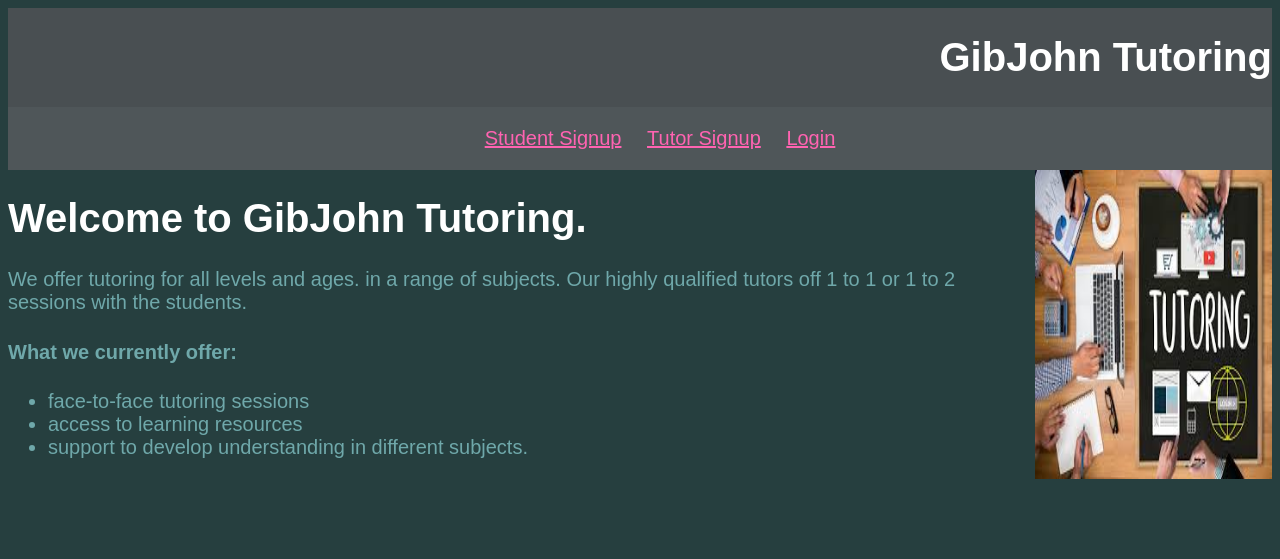
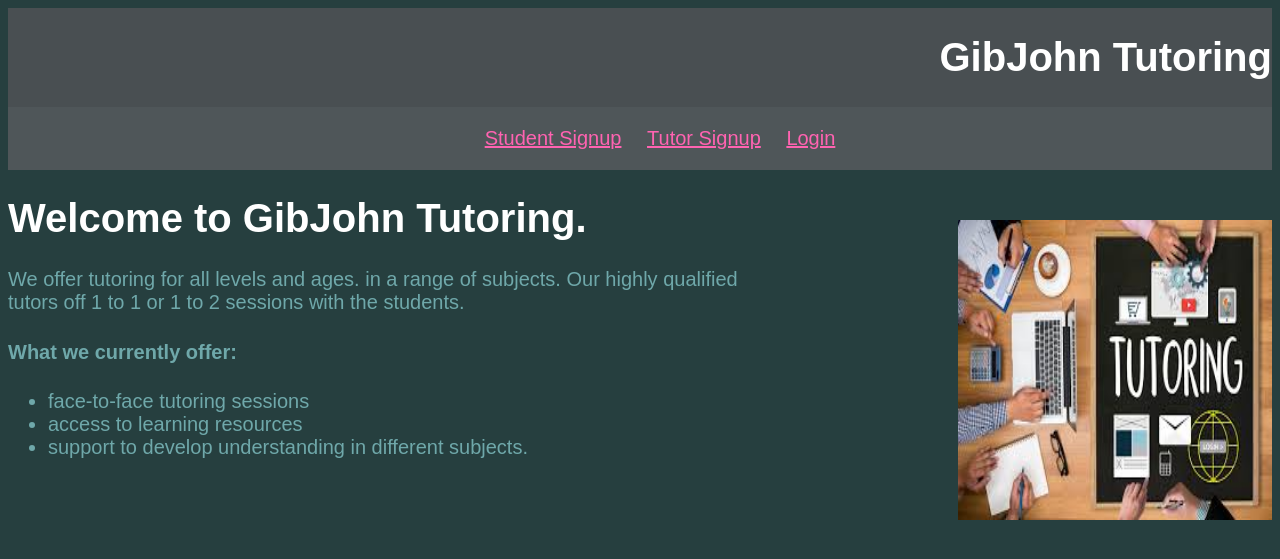
Before and after one commit to alexbaxter07/college, a PHP site: page / in a window 1280 px wide. Shown: the top 559 px of the page. Run offline with PHP 8.4, Linux system fonts and the light colour scheme.

Commit message:
updated: image

```diff
--- a/Assignments/24th sep/styles.css
+++ b/Assignments/24th sep/styles.css
@@ -42,7 +42,12 @@ img{
     height: 100%;
 }
 
-
+#img_content{
+    padding-left: 200px ;
+    padding-top: 50px;
+    width: 500px;
+    height: 300px;
+}
 
 #content{
     display: flex;
```
Also changed, not shown: Assignments/24th sep/index.html (line endings or trailing spaces).
